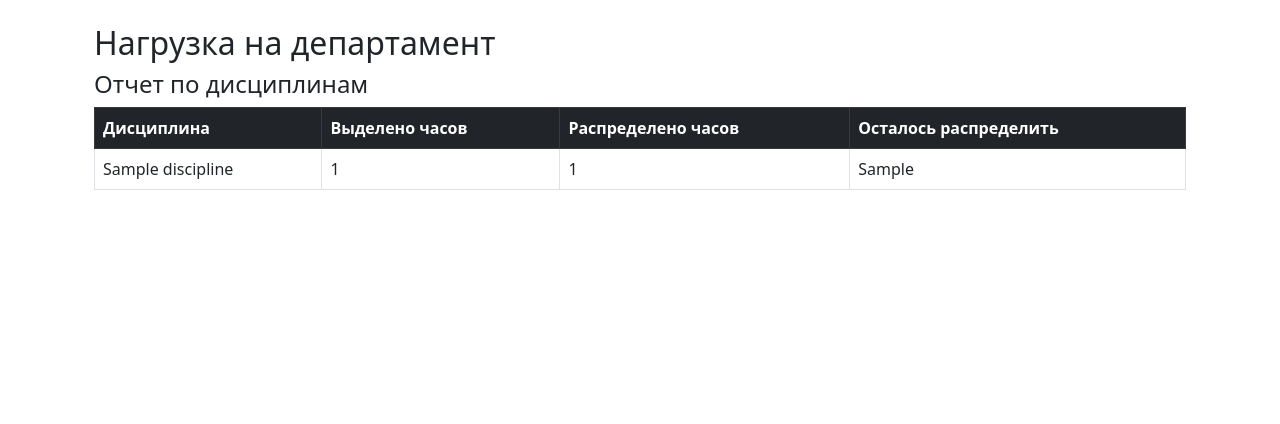
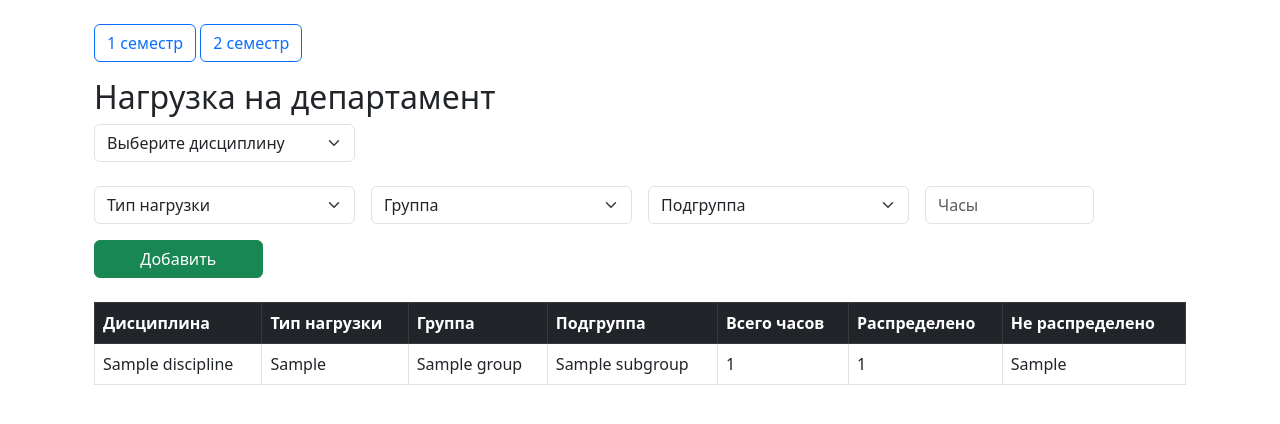
Before and after one commit to BuhalBodyaga/realization, a Django app: template templates/workload_department_list.html in a window 1280 px wide. Shown: the part 62-486 px from the top of the page. Run offline with Django 3.2, Linux system fonts and the light colour scheme; the template is opened without the code that fills it: most values are stand-ins (such as "Sample title", 1, 10 or a date in 2020).

Commit message:
Изменены страницы Преподаватель(несколько основных дисциплин) и Нагрузка на департамент

```diff
--- a/core/urls.py
+++ b/core/urls.py
@@ -96,6 +96,5 @@ urlpatterns = [
         name="logout",
     ),
     path("employees/<int:pk>/loadtype_matrix/", views.employee_loadtype_matrix, name="employee_loadtype_matrix"),
-    path("employees/loadtype_matrix_wish/", views.employee_loadtype_matrix_wish, name="employee_loadtype_matrix_wish"),
     path('employees/loadtype_matrix_wish/<int:pk>/', views.employee_loadtype_matrix_wish, name='employee_loadtype_matrix_wish'),
 ]
--- a/templates/employee_form.html
+++ b/templates/employee_form.html
@@ -23,7 +23,7 @@
       </div>
       <div class="mb-3">
         {{ form.main_discipline.label_tag }} {{ form.main_discipline }}
-        <div class="form-text">Основная дисциплина должна быть выбрана из списка выше.</div>
+        <div class="form-text">Удерживайте Ctrl (Cmd на Mac), чтобы выбрать несколько основных дисциплин из списка выше.</div>
       </div>
       <button type="submit" class="btn btn-success">Сохранить</button>
       <a href="{% url 'employee_list' %}" class="btn btn-secondary">Отмена</a>
--- a/templates/workload_department_list.html
+++ b/templates/workload_department_list.html
@@ -2,97 +2,89 @@
 
 {% block content %}
   <div class="container mt-4">
-    {% if user.groups.all.0.name == 'Директор департамента' or user.is_superuser %}
-      <a href="{% url 'workload_department_create' %}" class="btn btn-primary mb-3">Добавить дисциплину</a>
-    {% endif %}
+    <div class="mb-3">
+      <a href="?semester=1" class="btn btn-outline-primary {% if semester|default:1 == 1 %}active{% endif %}">1 семестр</a>
+      <a href="?semester=2" class="btn btn-outline-primary {% if semester == 2 %}active{% endif %}">2 семестр</a>
+    </div>
 
     <h2>Нагрузка на департамент</h2>
+    <form method="get" class="row g-3 mb-4">
+      <div class="col-md-3">
+        <select name="discipline" class="form-select" required onchange="this.form.submit()">
+          <option value="">Выберите дисциплину</option>
+          {% for d in disciplines %}
+            <option value="{{ d.pk }}" {% if d.pk|stringformat:"s" == selected_discipline_id %}selected{% endif %}>{{ d.name_of_discipline }}</option>
+          {% endfor %}
+        </select>
+      </div>
+      <input type="hidden" name="semester" value="{{ semester }}">
+    </form>
 
-    <h4>Отчет по дисциплинам</h4>
-    <table class="table table-bordered" id="department-table">
+    <form method="post" class="row g-3 mb-4">
+      {% csrf_token %}
+      <input type="hidden" name="discipline" value="{{ selected_discipline_id }}">
+      <input type="hidden" name="semester" value="{{ semester }}">
+      <div class="col-md-3">
+        <select name="load_type" class="form-select" required>
+          <option value="">Тип нагрузки</option>
+          {% for lt in load_types %}
+            <option value="{{ lt.pk }}" {% if lt.pk|stringformat:"s" == selected_load_type_id %}selected{% endif %}>{{ lt.type }}</option>
+          {% endfor %}
+        </select>
+      </div>
+      <div class="col-md-3">
+        <select name="group" class="form-select" required>
+          <option value="">Группа</option>
+          {% for g in groups %}
+            <option value="{{ g.pk }}">{{ g.name }}</option>
+          {% endfor %}
+        </select>
+      </div>
+      <div class="col-md-3">
+        <select name="subgroup" class="form-select" required>
+          <option value="">Подгруппа</option>
+          {% for sg in subgroups %}
+            <option value="{{ sg.pk }}">Подгруппа {{ sg.number }}</option>
+          {% endfor %}
+        </select>
+      </div>
+      <div class="col-md-2">
+        <input type="number" name="hours" class="form-control" min="1" placeholder="Часы" required>
+      </div>
+      <div class="col-md-2">
+        <button type="submit" class="btn btn-success w-100">Добавить</button>
+      </div>
+    </form>
+
+    <table class="table table-bordered">
       <thead class="table-dark">
         <tr>
           <th>Дисциплина</th>
-          <th>Выделено часов</th>
-          <th>Распределено часов</th>
-          <th>Осталось распределить</th>
+          <th>Тип нагрузки</th>
+          <th>Группа</th>
+          <th>Подгруппа</th>
+          <th>Всего часов</th>
+          <th>Распределено</th>
+          <th>Не распределено</th>
         </tr>
       </thead>
       <tbody>
-        {% for item in report %}
-          <tr class="table-row" data-index="{{ forloop.counter0 }}" style="cursor:pointer;">
-            <td>{{ item.discipline }}</td>
-            <td>{{ item.total_hours_department }}</td>
-            <td>{{ item.total_hours_teachers }}</td>
-            <td>{{ item.remaining_hours }}</td>
-          </tr>
-          <tr class="details-row" id="details-{{ forloop.counter0 }}" style="display:none;">
-            <td colspan="4">
-              {% for d in item.details %}
-                <div class="mb-2">
-                  <strong>Группа:</strong> {{ d.wd.workload.groups }} /
-                  <strong>Семестр:</strong> {{ d.wd.workload.semesters }} /
-                  <strong>Тип нагрузки:</strong> {{ d.wd.workload.load_types }} /
-                  <strong>Подгруппа:</strong> {{ d.wd.subgroups }} /
-                  <strong>Всего часов:</strong> {{ d.wd.hours }}
-                  <div class="mb-2">
-                    <a href="{% url 'workload_department_update' d.wd.id %}" class="btn btn-sm btn-warning">Редактировать</a>
-                    <a href="{% url 'workload_department_delete' d.wd.id %}" class="btn btn-sm btn-danger" onclick="return confirm('Вы уверены, что хотите удалить эту нагрузку на департамент?');">Удалить</a>
-                  </div>
-                  <ul>
-                    {% for t in d.teachers_info %}
-                      <li>
-                        <span class="badge bg-success">{{ t.employee }}</span> — {{ t.hours }} ч.
-                      </li>
-                    {% empty %}
-                      <li>
-                        <em>Пока не распределено</em>
-                      </li>
-                    {% endfor %}
-                  </ul>
-                  {% if d.not_assigned > 0 %}
-                    <div class="alert alert-warning p-2">
-                      <strong>Нераспределено:</strong> {{ d.not_assigned }} ч.<br />
-                      <strong>Рекомендованные преподаватели:</strong>
-                      <ul>
-                        {% for rec in d.recommended %}
-                          <li>
-                            <a href="{% url 'workload_teacher_create' %}?employee_id={{ rec.employee.id }}&workload_id={{ d.wd.workload.id }}&subgroup_id={{ d.wd.subgroups.id }}&max_hours={{ rec.free_hours }}&not_assigned={{ d.not_assigned }}" class="btn btn-sm btn-outline-info mb-1">{{ rec.employee }} (свободно {{ rec.free_hours }} ч.)</a>
-                          </li>
-                        {% empty %}
-                          <li>
-                            <em>Нет подходящих преподавателей</em>
-                          </li>
-                        {% endfor %}
-                      </ul>
-                    </div>
-                  {% endif %}
-                </div>
-                <hr />
-              {% endfor %}
-            </td>
+        {% for row in report %}
+          <tr>
+            <td>{{ row.discipline }}</td>
+            <td>{{ row.load_type }}</td>
+            <td>{{ row.group }}</td>
+            <td>{{ row.subgroup }}</td>
+            <td>{{ row.total_hours_department }}</td>
+            <td>{{ row.total_hours_teachers }}</td>
+            <td>{{ row.remaining_hours }}</td>
           </tr>
         {% empty %}
           <tr>
-            <td colspan="4">Нет данных</td>
+            <td colspan="7">Нет данных</td>
           </tr>
         {% endfor %}
       </tbody>
     </table>
   </div>
-  <script>
-    document.addEventListener('DOMContentLoaded', function () {
-      document.querySelectorAll('.table-row').forEach(function (row) {
-        row.addEventListener('click', function () {
-          var idx = row.getAttribute('data-index')
-          var details = document.getElementById('details-' + idx)
-          if (details.style.display === 'none') {
-            details.style.display = ''
-          } else {
-            details.style.display = 'none'
-          }
-        })
-      })
-    })
-  </script>
 {% endblock %}
```
Also changed, not shown: core/forms.py (+13 -11 lines), core/models.py (+3 -5 lines), core/views.py (+79 -86 lines), templates/employee_detail.html (+8 -5 lines), core/migrations/0010_workloaddepartment_load_type.py (added), core/migrations/0011_alter_workloaddepartment_load_type.py (added), core/migrations/0012_alter_workloaddepartment_load_type.py (added), core/migrations/0013_remove_employee_main_discipline_and_more.py (added).
